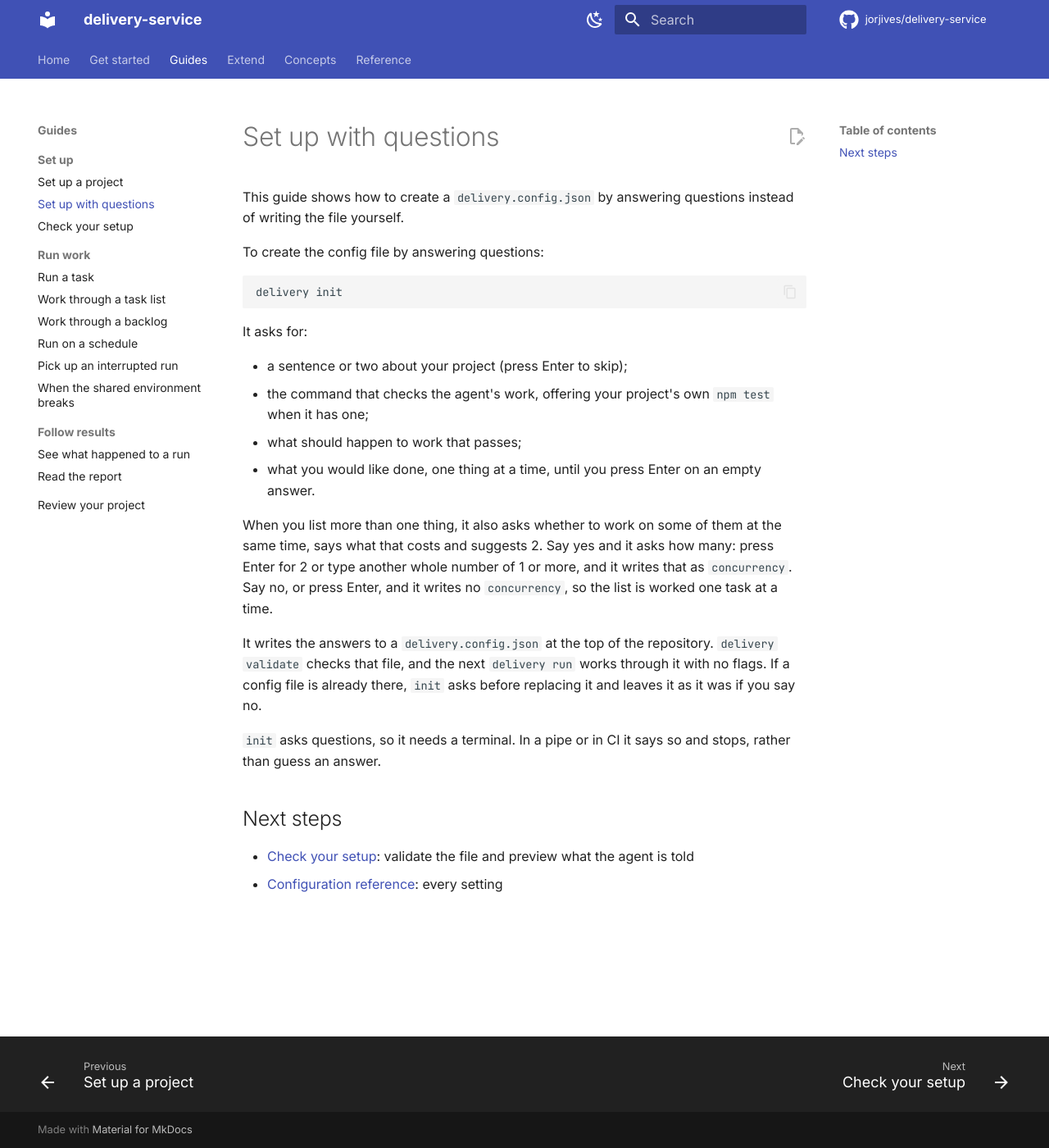
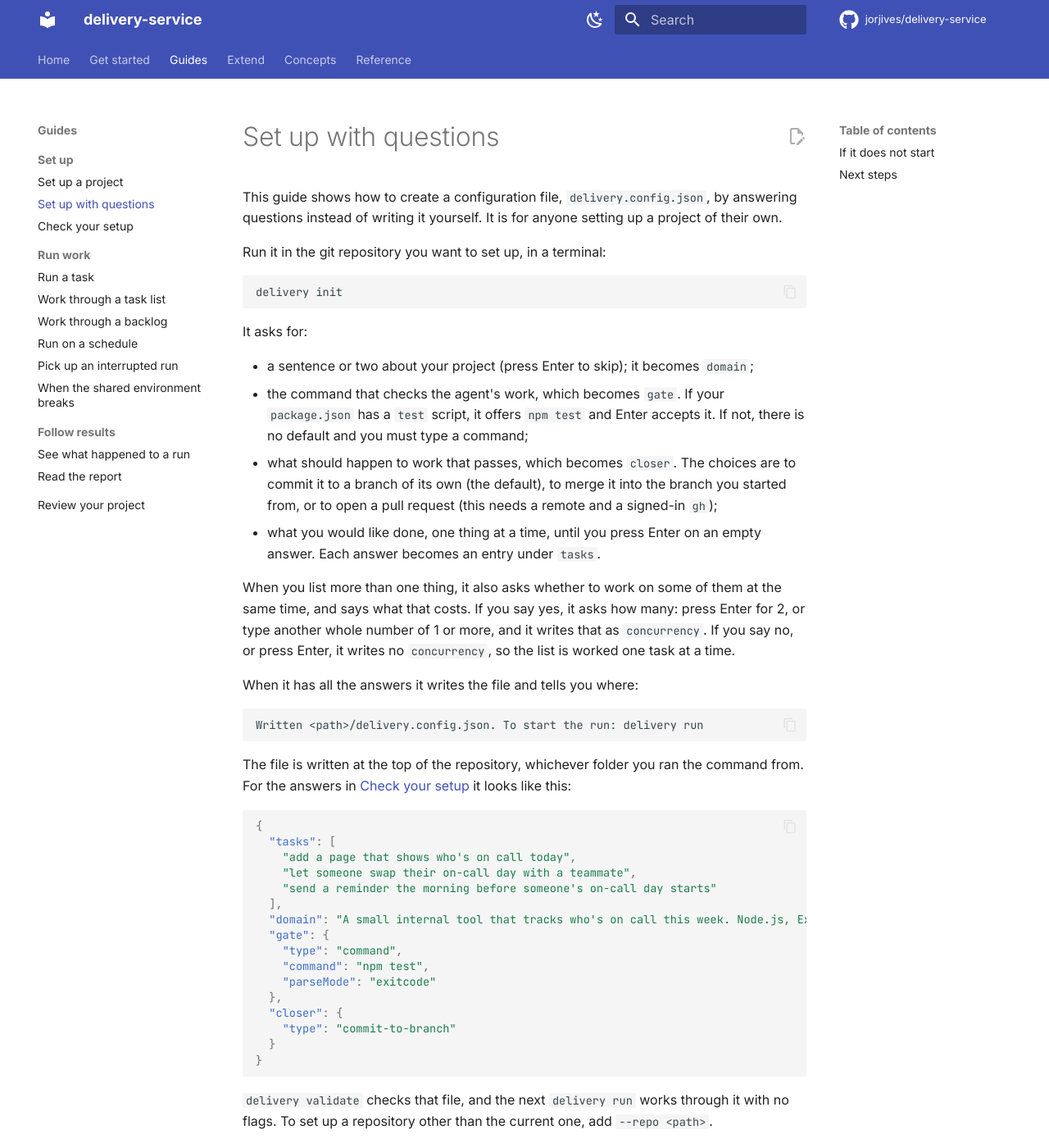
Before and after one commit to jorjives/delivery-service, an MkDocs documentation site: the page built from docs/set-up-with-init.md, in a window 1280 px wide and 1400 px high. Shown: the whole window at 82% size. Built offline with MkDocs 1.6.1 and Material for MkDocs 9.7.7, drawn with Linux system fonts in a browser that asks for light colours; comment, search, counter and statistics services are not loaded; some of the changed text lies outside the part shown.

Commit message:
Show what delivery init asks, writes and says when it cannot run
The page named no output, left the three closer choices unsaid, and described the no-terminal refusal vaguely. It now lists the choices, shows the written file and the exact messages, and mentions --repo.

Co-Authored-By: Claude Opus 5.5 <noreply@anthropic.com>

````diff
--- a/docs/set-up-with-init.md
+++ b/docs/set-up-with-init.md
@@ -1,8 +1,8 @@
 # Set up with questions
 
-This guide shows how to create a `delivery.config.json` by answering questions instead of writing the file yourself.
+This guide shows how to create a configuration file, `delivery.config.json`, by answering questions instead of writing it yourself. It is for anyone setting up a project of their own.
 
-To create the config file by answering questions:
+Run it in the git repository you want to set up, in a terminal:
 
 ```bash
 delivery init
@@ -10,22 +10,69 @@ delivery init
 
 It asks for:
 
-- a sentence or two about your project (press Enter to skip);
-- the command that checks the agent's work, offering your project's own `npm test` when it has one;
-- what should happen to work that passes;
-- what you would like done, one thing at a time, until you press Enter on an empty answer.
+- a sentence or two about your project (press Enter to skip); it becomes `domain`;
+- the command that checks the agent's work, which becomes `gate`. If your `package.json` has a `test` script, it offers `npm test` and Enter accepts it. If not, there is no default and you must type a command;
+- what should happen to work that passes, which becomes `closer`. The choices are to commit it to a branch of its own (the default), to merge it into the branch you started from, or to open a pull request (this needs a remote and a signed-in `gh`);
+- what you would like done, one thing at a time, until you press Enter on an empty answer. Each answer becomes an entry under `tasks`.
 
 When you list more than one thing, it also asks whether to work on some of them at the same time,
-says what that costs and suggests 2. Say yes and it asks how many: press Enter for 2 or type
-another whole number of 1 or more, and it writes that as `concurrency`. Say no, or press Enter,
-and it writes no `concurrency`, so the list is worked one task at a time.
+and says what that costs. If you say yes, it asks how many: press Enter for 2, or type another
+whole number of 1 or more, and it writes that as `concurrency`. If you say no, or press Enter, it
+writes no `concurrency`, so the list is worked one task at a time.
 
-It writes the answers to a `delivery.config.json` at the top of the repository. `delivery validate`
-checks that file, and the next `delivery run` works through it with no flags. If a config file is
-already there, `init` asks before replacing it and leaves it as it was if you say no.
+When it has all the answers it writes the file and tells you where:
 
-`init` asks questions, so it needs a terminal. In a pipe or in CI it says so and stops, rather
-than guess an answer.
+```text
+Written <path>/delivery.config.json. To start the run: delivery run
+```
+
+The file is written at the top of the repository, whichever folder you ran the command from. For
+the answers in [Check your setup](check-your-setup.md) it looks like this:
+
+```json
+{
+  "tasks": [
+    "add a page that shows who's on call today",
+    "let someone swap their on-call day with a teammate",
+    "send a reminder the morning before someone's on-call day starts"
+  ],
+  "domain": "A small internal tool that tracks who's on call this week. Node.js, Express, a SQLite file for storage.",
+  "gate": {
+    "type": "command",
+    "command": "npm test",
+    "parseMode": "exitcode"
+  },
+  "closer": {
+    "type": "commit-to-branch"
+  }
+}
+```
+
+`delivery validate` checks that file, and the next `delivery run` works through it with no flags.
+To set up a repository other than the current one, add `--repo <path>`.
+
+## If it does not start
+
+If a configuration file is already there, `init` asks before replacing it and leaves it as it was
+if you say no:
+
+```text
+Left <path>/delivery.config.json as it was. Nothing has changed.
+```
+
+`init` asks questions, so it needs a terminal. In a pipe or in CI it exits with code 2 and prints:
+
+```text
+`delivery init` asks you a few questions, so it needs a terminal to type the answers in. Run it in a terminal, or write a delivery.config.json yourself: the README says what goes in it.
+```
+
+Outside a git repository it exits with code 2 and prints:
+
+```text
+This isn't a git repository yet. The harness needs one to track changes: run `git init` here, or point `--repo` at one.
+```
+
+To write the file yourself, see the [Configuration reference](configuration-reference.md).
 
 ## Next steps
 
````
